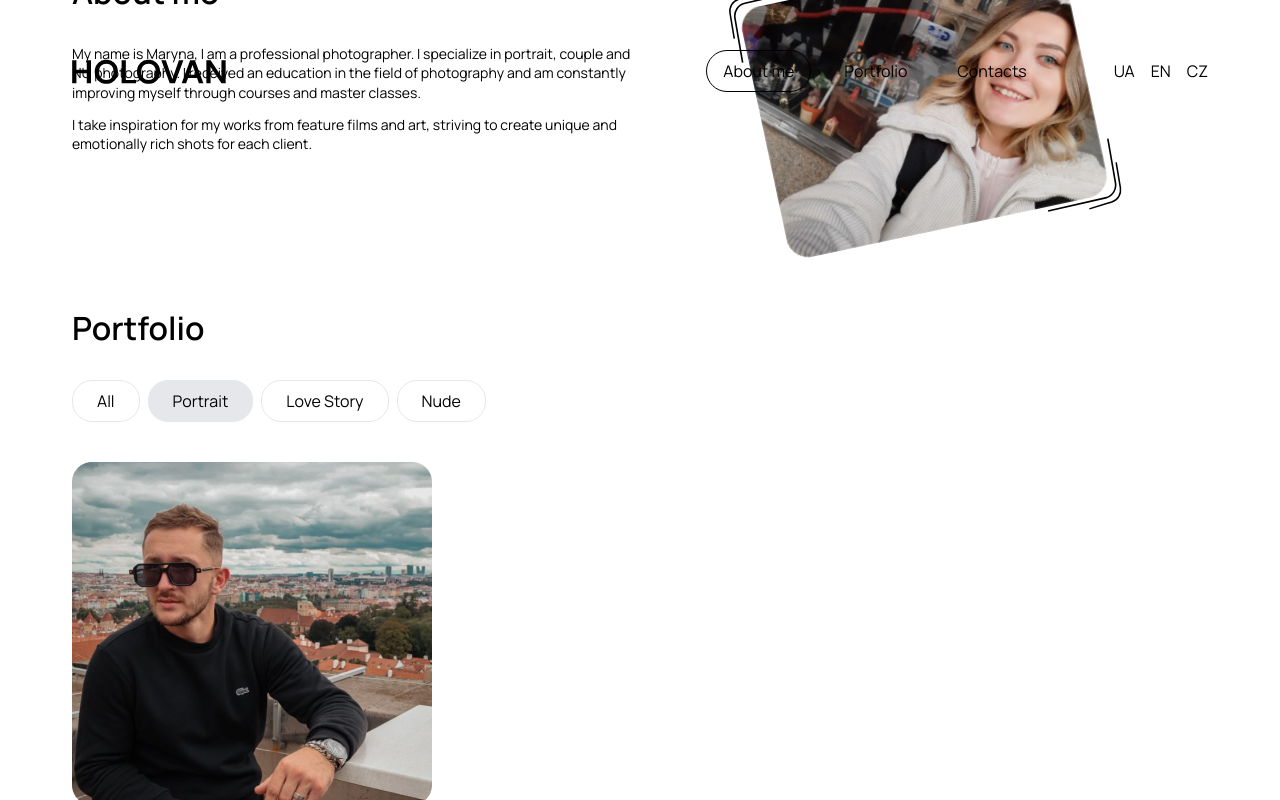
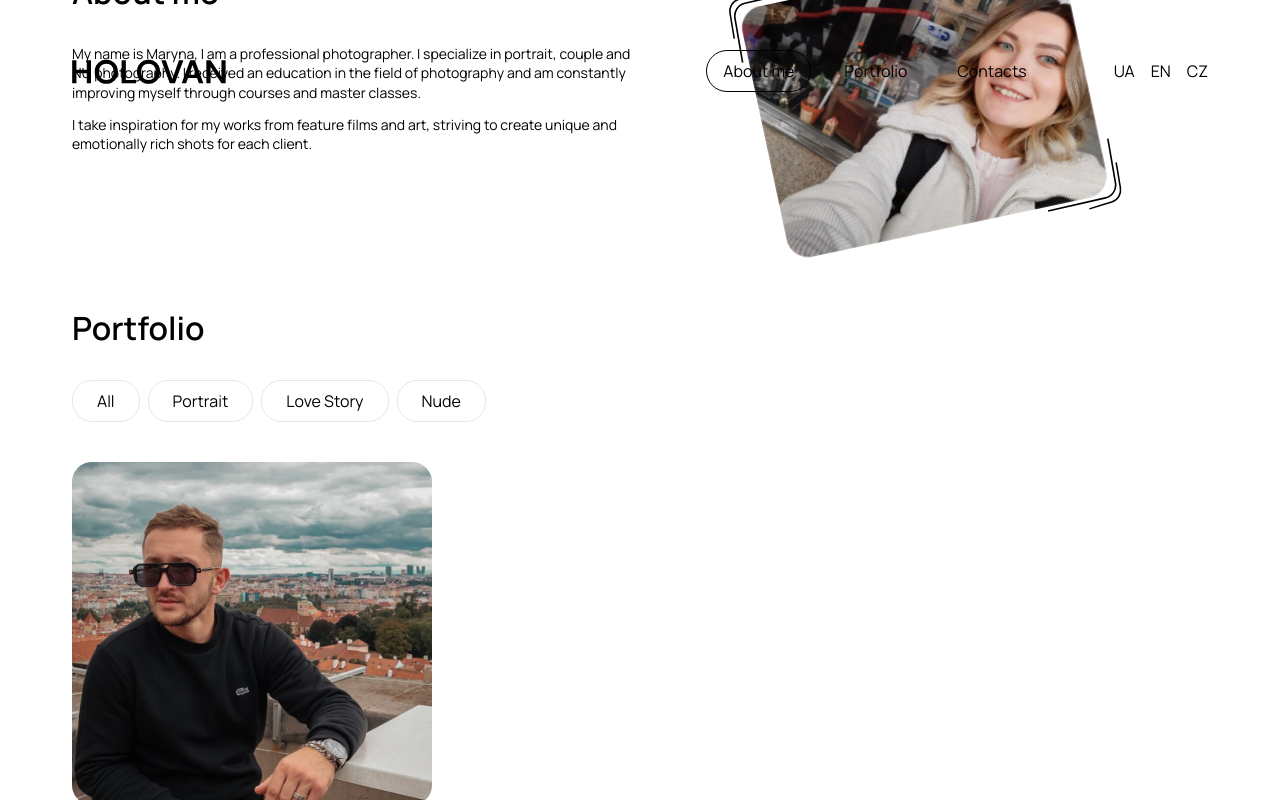
Before and after one commit to 4svEXE/HolovanMarynaPhotographer, a React (Vite) app: page /HolovanMarynaPhotographer/home in a window 1280 px wide. Both pictures are taken after a click on the button "Portrait". Shown: the part 619-1419 px from the top of the page. Built offline with nearby package versions, Linux system fonts and the light colour scheme.

Commit message:
klym/GallerySection/Feat
optimized gallery list logic and add category filter

```diff
--- a/src/Pages/HomePage/components/GallerySection/GallerySection.jsx
+++ b/src/Pages/HomePage/components/GallerySection/GallerySection.jsx
@@ -1,35 +1,10 @@
 import { useState } from "react";
-import css from "./GallerySection.module.scss";
-import galleryImage1 from "../../../../images/shared/mobile/portfolio/Gallery-picture-1.png";
-import galleryImage1_2x from "../../../../images/shared/mobile/portfolio/Gallery-picture-1@2x.png";
-import galleryImage2 from "../../../../images/shared/mobile/portfolio/Gallery-picture-2.png";
-import galleryImage2_2x from "../../../../images/shared/mobile/portfolio/Gallery-picture-2@2x.png";
-import galleryImage3 from "../../../../images/shared/mobile/portfolio/Gallery-picture-3.png";
-import galleryImage3_2x from "../../../../images/shared/mobile/portfolio/Gallery-picture-3@2x.png";
-import galleryImage4 from "../../../../images/shared/mobile/portfolio/Gallery-picture-4.png";
-import galleryImage4_2x from "../../../../images/shared/mobile/portfolio/Gallery-picture-4@2x.png";
-import galleryImage5 from "../../../../images/shared/mobile/portfolio/Gallery-picture-5.png";
-import galleryImage5_2x from "../../../../images/shared/mobile/portfolio/Gallery-picture-5@2x.png";
-import galleryImage6 from "../../../../images/shared/mobile/portfolio/Gallery-picture-6.png";
-import galleryImage6_2x from "../../../../images/shared/mobile/portfolio/Gallery-picture-6@2x.png";
-
-import galleryImage1Desktop from "../../../../images/shared/desktop/portfolio/Gallery-picture-1.png";
-import galleryImage1_2xDesktop from "../../../../images/shared/desktop/portfolio/Gallery-picture-1@2x.png";
-import galleryImage2Desktop from "../../../../images/shared/desktop/portfolio/Gallery-picture-2.png";
-import galleryImage2_2xDesktop from "../../../../images/shared/desktop/portfolio/Gallery-picture-2@2x.png";
-import galleryImage3Desktop from "../../../../images/shared/desktop/portfolio/Gallery-picture-3.png";
-import galleryImage3_2xDesktop from "../../../../images/shared/desktop/portfolio/Gallery-picture-3@2x.png";
-import galleryImage4Desktop from "../../../../images/shared/desktop/portfolio/Gallery-picture-4.png";
-import galleryImage4_2xDesktop from "../../../../images/shared/desktop/portfolio/Gallery-picture-4@2x.png";
-import galleryImage5Desktop from "../../../../images/shared/desktop/portfolio/Gallery-picture-5.png";
-import galleryImage5_2xDesktop from "../../../../images/shared/desktop/portfolio/Gallery-picture-5@2x.png";
-import galleryImage6Desktop from "../../../../images/shared/desktop/portfolio/Gallery-picture-6.png";
-import galleryImage6_2xDesktop from "../../../../images/shared/desktop/portfolio/Gallery-picture-6@2x.png";
-
-
 import { Link } from "react-router-dom";
 import { useTranslation } from "react-i18next";
-import data from "../../../../localization/locale/ua.json";
+import css from "./GallerySection.module.scss";
+
+import data from "../../../../localization/locale/en.json";
+import photosList from "./photosData";
 
 const GallerySection = ({
   categoriesContainer,
@@ -38,9 +13,11 @@ const GallerySection = ({
   section,
   categoryButton,
 }) => {
-  const [selectedCategory, setSelectedCategory] = useState("");
+  const [selectedCategory, setSelectedCategory] = useState("All");
   const categories = data.homepage.Portfolio.Categories;
   const { t } = useTranslation();
+
+
 
   return (
     <section
@@ -56,7 +33,7 @@ const GallerySection = ({
                 return (
                   <li key={index}>
                     <button
-                      onClick={() => setSelectedCategory(category)}
+                      onClick={() => setSelectedCategory(category.Category)}
                       className={`${css.categoryButton} ${
                         selectedCategory === category
                           ? categoryBtnActive
@@ -73,84 +50,41 @@ const GallerySection = ({
         </div>
 
         <ul className="flex flex-col gap-4 mb-10 md:flex-wrap xlg:flex-row xlg:flex-wrap xlg:gap-6 xlg:mb-40">
-          <li className="xlg:odd:relative xlg:odd:top-20">
+          {photosList.map((item, index) => {
+            if(item.category == selectedCategory){
+              return (
+                <li key={index} className="xlg:odd:relative xlg:odd:top-20">
                   <picture>
                     <source
                       media="(min-width:1440px)"
-                srcSet={`${galleryImage1Desktop} 1x, ${galleryImage1_2xDesktop} 2x`}
+                      srcSet={`${item.desktop} 1x, ${item.desktop2x} 2x`}
                     />
                     <img
-                src={galleryImage1}
-                srcSet={`${galleryImage1} 1x, ${galleryImage1_2x} 2x`}
+                      src={item.mobile}
+                      srcSet={`${item.mobile} 1x, ${item.mobile2x} 2x`}
                       alt=""
                     />
                   </picture>
                 </li>
-          <li className="xlg:odd:relative xlg:odd:top-20">
+              );
+            }else if(selectedCategory == "All"){
+              return (
+                <li key={index} className="xlg:odd:relative xlg:odd:top-20">
                   <picture>
                     <source
                       media="(min-width:1440px)"
-                srcSet={`${galleryImage2Desktop} 1x, ${galleryImage2_2xDesktop} 2x`}
+                      srcSet={`${item.desktop} 1x, ${item.desktop2x} 2x`}
                     />
                     <img
-                src={galleryImage2}
-                srcSet={`${galleryImage2} 1x, ${galleryImage2_2x} 2x`}
+                      src={item.mobile}
+                      srcSet={`${item.mobile} 1x, ${item.mobile2x} 2x`}
                       alt=""
                     />
                   </picture>
                 </li>
-          <li className="xlg:odd:relative xlg:odd:top-20">
-            <picture>
-              <source
-                media="(min-width:1440px)"
-                srcSet={`${galleryImage3Desktop} 1x, ${galleryImage3_2xDesktop} 2x`}
-              />
-              <img
-                src={galleryImage3}
-                srcSet={`${galleryImage3} 1x, ${galleryImage3_2x} 2x`}
-                alt=""
-              />
-            </picture>
-          </li>
-          <li className="xlg:odd:relative xlg:odd:top-20">
-            <picture>
-              <source
-                media="(min-width:1440px)"
-                srcSet={`${galleryImage4Desktop} 1x, ${galleryImage4_2xDesktop} 2x`}
-              />
-              <img
-                src={galleryImage4}
-                srcSet={`${galleryImage4} 1x, ${galleryImage4_2x} 2x`}
-                alt=""
-              />
-            </picture>
-          </li>
-          <li className="xlg:odd:relative xlg:odd:top-20">
-            <picture>
-              <source
-                media="(min-width:1440px)"
-                srcSet={`${galleryImage5Desktop} 1x, ${galleryImage5_2xDesktop} 2x`}
-              />
-              <img
-                src={galleryImage5}
-                srcSet={`${galleryImage5} 1x, ${galleryImage5_2x} 2x`}
-                alt=""
-              />
-            </picture>
-          </li>
-          <li className="xlg:odd:relative xlg:odd:top-20">
-            <picture>
-              <source
-                media="(min-width:1440px)"
-                srcSet={`${galleryImage6Desktop} 1x, ${galleryImage6_2xDesktop} 2x`}
-              />
-              <img
-                src={galleryImage6}
-                srcSet={`${galleryImage6} 1x, ${galleryImage6_2x} 2x`}
-                alt=""
-              />
-            </picture>
-          </li>
+              );
+            }
+          })}
         </ul>
 
         <div className="text-center">
--- /dev/null
+++ b/src/Pages/HomePage/components/GallerySection/photosData.js
@@ -0,0 +1,77 @@
+import galleryImage1 from "../../../../images/shared/mobile/portfolio/Gallery-picture-1.png";
+import galleryImage1_2x from "../../../../images/shared/mobile/portfolio/Gallery-picture-1@2x.png";
+import galleryImage2 from "../../../../images/shared/mobile/portfolio/Gallery-picture-2.png";
+import galleryImage2_2x from "../../../../images/shared/mobile/portfolio/Gallery-picture-2@2x.png";
+import galleryImage3 from "../../../../images/shared/mobile/portfolio/Gallery-picture-3.png";
+import galleryImage3_2x from "../../../../images/shared/mobile/portfolio/Gallery-picture-3@2x.png";
+import galleryImage4 from "../../../../images/shared/mobile/portfolio/Gallery-picture-4.png";
+import galleryImage4_2x from "../../../../images/shared/mobile/portfolio/Gallery-picture-4@2x.png";
+import galleryImage5 from "../../../../images/shared/mobile/portfolio/Gallery-picture-5.png";
+import galleryImage5_2x from "../../../../images/shared/mobile/portfolio/Gallery-picture-5@2x.png";
+import galleryImage6 from "../../../../images/shared/mobile/portfolio/Gallery-picture-6.png";
+import galleryImage6_2x from "../../../../images/shared/mobile/portfolio/Gallery-picture-6@2x.png";
+
+import galleryImage1Desktop from "../../../../images/shared/desktop/portfolio/Gallery-picture-1.png";
+import galleryImage1_2xDesktop from "../../../../images/shared/desktop/portfolio/Gallery-picture-1@2x.png";
+import galleryImage2Desktop from "../../../../images/shared/desktop/portfolio/Gallery-picture-2.png";
+import galleryImage2_2xDesktop from "../../../../images/shared/desktop/portfolio/Gallery-picture-2@2x.png";
+import galleryImage3Desktop from "../../../../images/shared/desktop/portfolio/Gallery-picture-3.png";
+import galleryImage3_2xDesktop from "../../../../images/shared/desktop/portfolio/Gallery-picture-3@2x.png";
+import galleryImage4Desktop from "../../../../images/shared/desktop/portfolio/Gallery-picture-4.png";
+import galleryImage4_2xDesktop from "../../../../images/shared/desktop/portfolio/Gallery-picture-4@2x.png";
+import galleryImage5Desktop from "../../../../images/shared/desktop/portfolio/Gallery-picture-5.png";
+import galleryImage5_2xDesktop from "../../../../images/shared/desktop/portfolio/Gallery-picture-5@2x.png";
+import galleryImage6Desktop from "../../../../images/shared/desktop/portfolio/Gallery-picture-6.png";
+import galleryImage6_2xDesktop from "../../../../images/shared/desktop/portfolio/Gallery-picture-6@2x.png";
+
+const photosList = [
+  {
+    mobile: galleryImage1,
+    mobile2x: galleryImage1_2x,
+    desktop: galleryImage1Desktop,
+    desktop2x: galleryImage1_2xDesktop,
+    category:"Portrait"
+  },
+  {
+    mobile: galleryImage2,
+    mobile2x: galleryImage2_2x,
+    desktop: galleryImage2Desktop,
+    desktop2x: galleryImage2_2xDesktop,
+    category:"Portrait"
+
+  },
+  {
+    mobile: galleryImage3,
+    mobile2x: galleryImage3_2x,
+    desktop: galleryImage3Desktop,
+    desktop2x: galleryImage3_2xDesktop,
+    category:"Love Story"
+
+  },
+  {
+    mobile: galleryImage4,
+    mobile2x: galleryImage4_2x,
+    desktop: galleryImage4Desktop,
+    desktop2x: galleryImage4_2xDesktop,
+    category:"Love Story"
+
+  },
+  {
+    mobile: galleryImage5,
+    mobile2x: galleryImage5_2x,
+    desktop: galleryImage5Desktop,
+    desktop2x: galleryImage5_2xDesktop,
+    category:"Portrait"
+
+  },
+  {
+    mobile: galleryImage6,
+    mobile2x: galleryImage6_2x,
+    desktop: galleryImage6Desktop,
+    desktop2x: galleryImage6_2xDesktop,
+    category:"Portrait"
+
+  },
+];
+
+export default photosList;
```
Lines whose indentation alone changed are shown as unchanged.
